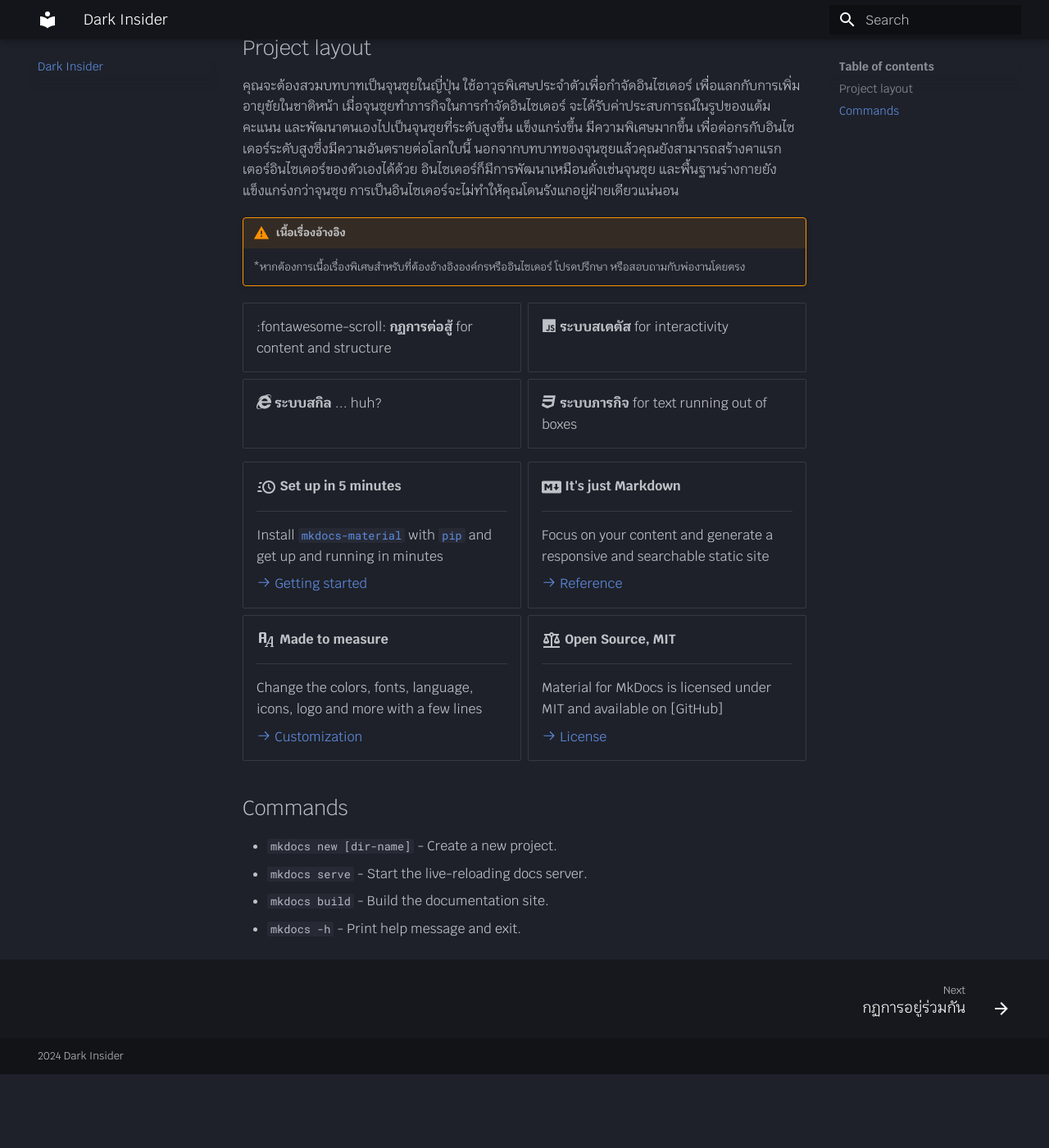
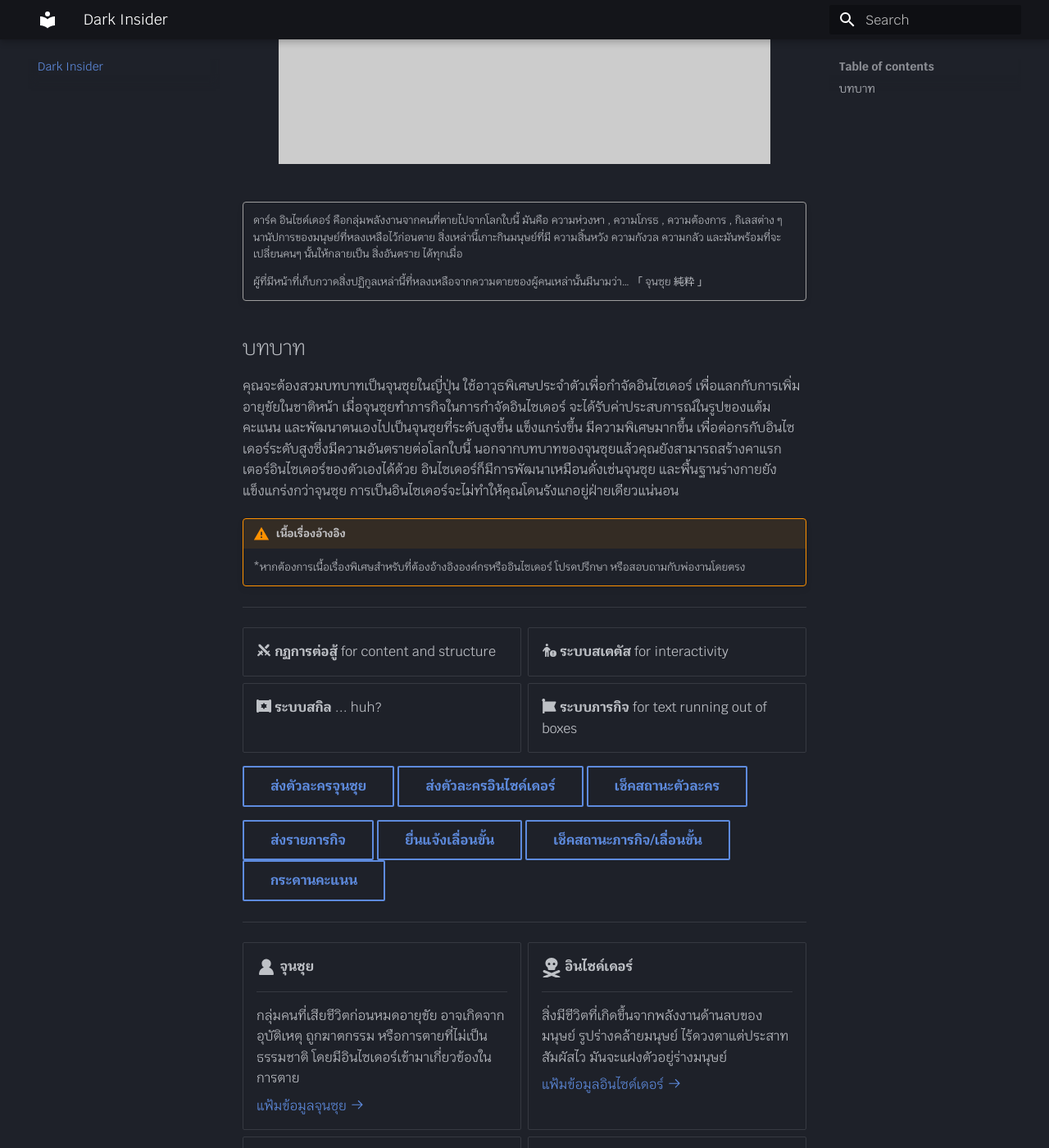
Before and after one commit to Mujina7569/darkInsider-doc, an MkDocs documentation site: the page built from docs/index.md, in a window 1280 px wide and 1400 px high, scrolled down 474 px. Shown: the whole window at 82% size. Built offline with MkDocs 1.6.1 and Material for MkDocs 9.7.7, drawn with Linux system fonts in a browser that asks for light colours; before the commit the page ends 1784 px from its top, so only the background shows below that; some of the changed text lies outside the part shown.

Commit message:
Page Update

```diff
--- a/docs/index.md
+++ b/docs/index.md
@@ -1,19 +1,17 @@
+#
 
+<figure markdown="span">
+  ![Image title](https://dummyimage.com/600x400/){ width="600" }
+  <!-- <figcaption>Image caption</figcaption> -->
+</figure>
 
 !!! quote ""
 
-    ดาร์ค อินไซด์เดอร์ คือกลุ่มพลังงานจากคนที่ตายไปจากโลกใบนี้
+    ดาร์ค อินไซด์เดอร์ คือกลุ่มพลังงานจากคนที่ตายไปจากโลกใบนี้ มันคือ ความห่วงหา , ความโกรธ , ความต้องการ , กิเลสต่าง ๆ นานัปการของมนุษย์ที่หลงเหลือไว้ก่อนตาย สิ่งเหล่านี้เกาะกินมนุษย์ที่มี ความสิ้นหวัง  ความกังวล  ความกลัว และมันพร้อมที่จะเปลี่ยนคนๆ นั้นให้กลายเป็น สิ่งอันตราย ได้ทุกเมื่อ
 
-    มันคือ ความห่วงหา , ความโกรธ , ความต้องการ , กิเลสต่าง ๆ นานัปการของมนุษย์ที่หลงเหลือไว้ก่อนตาย สิ่งเหล่านี้เกาะกินมนุษย์ที่มี ความสิ้นหวัง  ความกังวล  ความกลัว
+    ผู้ที่มีหน้าที่เก็บกวาดสิ่งปฏิกูลเหล่านี้ที่หลงเหลือจากความตายของผู้คนเหล่านั้นมีนามว่า… 「  จุนซุย  純粋  」
 
-    และมันพร้อมที่จะเปลี่ยนคนๆ นั้นให้กลายเป็น สิ่งอันตราย ได้ทุกเมื่อ
-
-    ผู้ที่มีหน้าที่เก็บกวาดสิ่งปฏิกูลเหล่านี้ที่หลงเหลือจากความตายของผู้คนเหล่านั้นมีนามว่า…
-
-    「  จุนซุย  純粋  」
-
-
-## Project layout
+## บทบาท
 
 คุณจะต้องสวมบทบาทเป็นจุนซุยในญี่ปุ่น ใช้อาวุธพิเศษประจำตัวเพื่อกำจัดอินไซเดอร์ เพื่อแลกกับการเพิ่มอายุขัยในชาติหน้า
 เมื่อจุนซุยทำภารกิจในการกำจัดอินไซเดอร์ จะได้รับค่าประสบการณ์ในรูปของแต้มคะแนน และพัฒนาตนเองไปเป็นจุนซุยที่ระดับสูงขึ้น แข็งแกร่งขึ้น มีความพิเศษมากขึ้น เพื่อต่อกรกับอินไซเดอร์ระดับสูงซึ่งมีความอันตรายต่อโลกใบนี้
@@ -23,55 +21,64 @@
 
     *หากต้องการเนื้อเรื่องพิเศษสำหรับที่ต้องอ้างอิงองค์กรหรืออินไซเดอร์ โปรดปรึกษา หรือสอบถามกับพ่องานโดยตรง
 
+---
+
 <div class="grid cards" markdown>
 
-- :fontawesome-scroll: __กฏการต่อสู้__ for content and structure
-- :fontawesome-brands-js: __ระบบสเตตัส__ for interactivity
-- :fontawesome-brands-internet-explorer: __ระบบสกิล__ ... huh?
-- :fontawesome-brands-css3: __ระบบภารกิจ__ for text running out of boxes
+- :material-sword-cross: __กฏการต่อสู้__ for content and structure
+- :fontawesome-solid-person-circle-exclamation: __ระบบสเตตัส__ for interactivity
+- :fontawesome-solid-scroll-torah: __ระบบสกิล__ ... huh?
+- :simple-fontawesome: __ระบบภารกิจ__ for text running out of boxes
 
 </div>
 
+[ส่งตัวละครจุนซุย](#){ .md-button .md-button }
+[ส่งตัวละครอินไซด์เดอร์](#){ .md-button .md-button }
+[เช็คสถานะตัวละคร](#){ .md-button .md-button }
+
+[ส่งรายภารกิจ](#){ .md-button .md-button }
+[ยื่นแจ้งเลื่อนขั้น](#){ .md-button .md-button }
+[เช็คสถานะภารกิจ/เลื่อนขั้น](#){ .md-button .md-button }
+[กระดานคะแนน](#){ .md-button .md-button }
+
+---
+
 <div class="grid cards" markdown>
 
--   :material-clock-fast:{ .lg .middle } __Set up in 5 minutes__
+-   :octicons-person-fill-16:{ .lg .middle } __จุนซุย__
 
     ---
 
-    Install [`mkdocs-material`](#) with [`pip`](#) and get up
-    and running in minutes
+    กลุ่มคนที่เสียชีวิตก่อนหมดอายุขัย อาจเกิดจากอุบัติเหตุ ถูกฆาตกรรม หรือการตายที่ไม่เป็นธรรมชาติ โดยมีอินไซเดอร์เข้ามาเกี่ยวข้องในการตาย
 
-    [:octicons-arrow-right-24: Getting started](#)
+    [แฟ้มข้อมูลจุนซุย :octicons-arrow-right-24:](#)
 
--   :fontawesome-brands-markdown:{ .lg .middle } __It's just Markdown__
+-   :fontawesome-solid-skull-crossbones:{ .lg .middle } __อินไซด์เดอร์__
 
     ---
 
-    Focus on your content and generate a responsive and searchable static site
+    สิ่งมีชีวิตที่เกิดขึ้นจากพลังงานด้านลบของมนุษย์ รูปร่างคล้ายมนุษย์ ไร้ดวงตาแต่ประสาทสัมผัสไว มันจะแฝงตัวอยู่ร่างมนุษย์
 
-    [:octicons-arrow-right-24: Reference](#)
+    [แฟ้มข้อมูลอินไซด์เดอร์ :octicons-arrow-right-24:](#)
 
--   :material-format-font:{ .lg .middle } __Made to measure__
+-   :material-folder-file:{ .lg .middle } __แฟ้มข้อมูลพิเศษ__
 
     ---
 
     Change the colors, fonts, language, icons, logo and more with a few lines
 
-    [:octicons-arrow-right-24: Customization](#)
+    [เปิดแฟ้มข้อมูล :octicons-arrow-right-24:](#)
 
--   :material-scale-balance:{ .lg .middle } __Open Source, MIT__
+-   :material-account:{ .lg .middle } __บุคลากรภายในองค์กร__
 
     ---
 
     Material for MkDocs is licensed under MIT and available on [GitHub]
 
-    [:octicons-arrow-right-24: License](#)
+    [ทะเบียนรายชื่อ :octicons-arrow-right-24:](#)
 
 </div>
 
-## Commands
+---
 
-* `mkdocs new [dir-name]` - Create a new project.
-* `mkdocs serve` - Start the live-reloading docs server.
-* `mkdocs build` - Build the documentation site.
-* `mkdocs -h` - Print help message and exit.
+##
```
Also changed, not shown: docs/test.md (added, +90 -0 lines).
